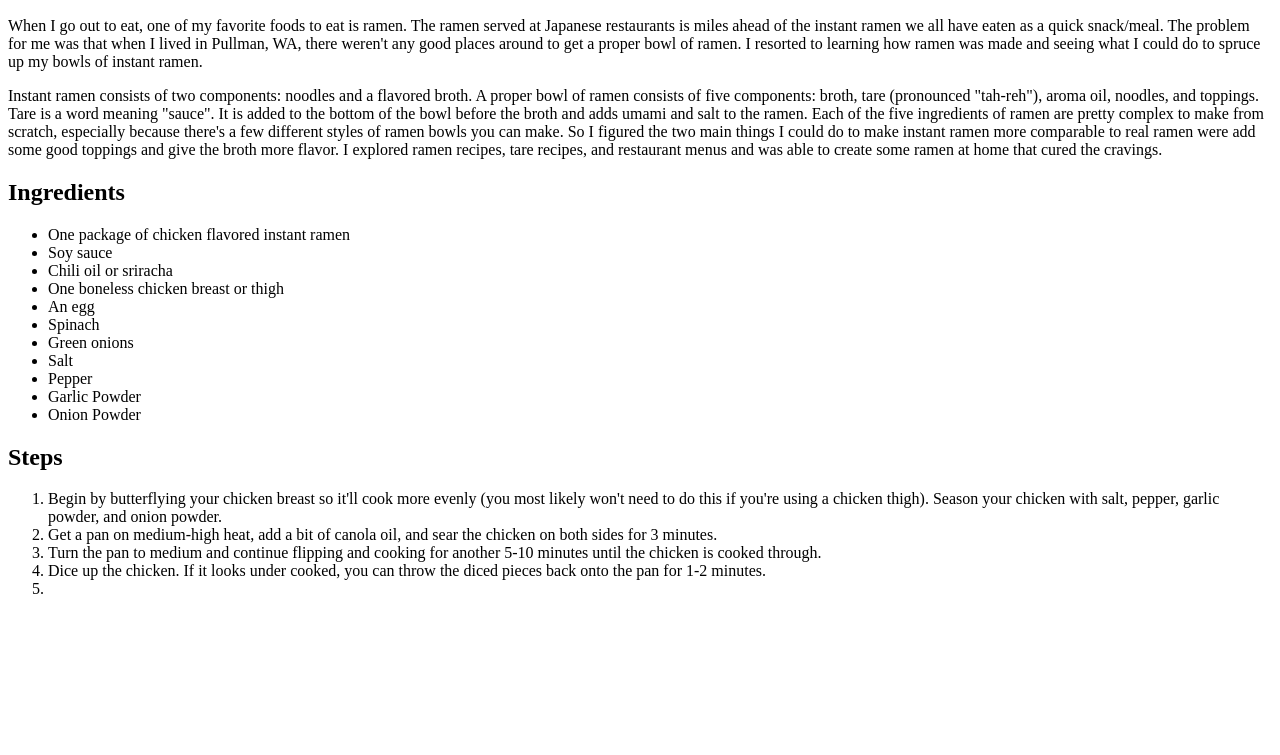
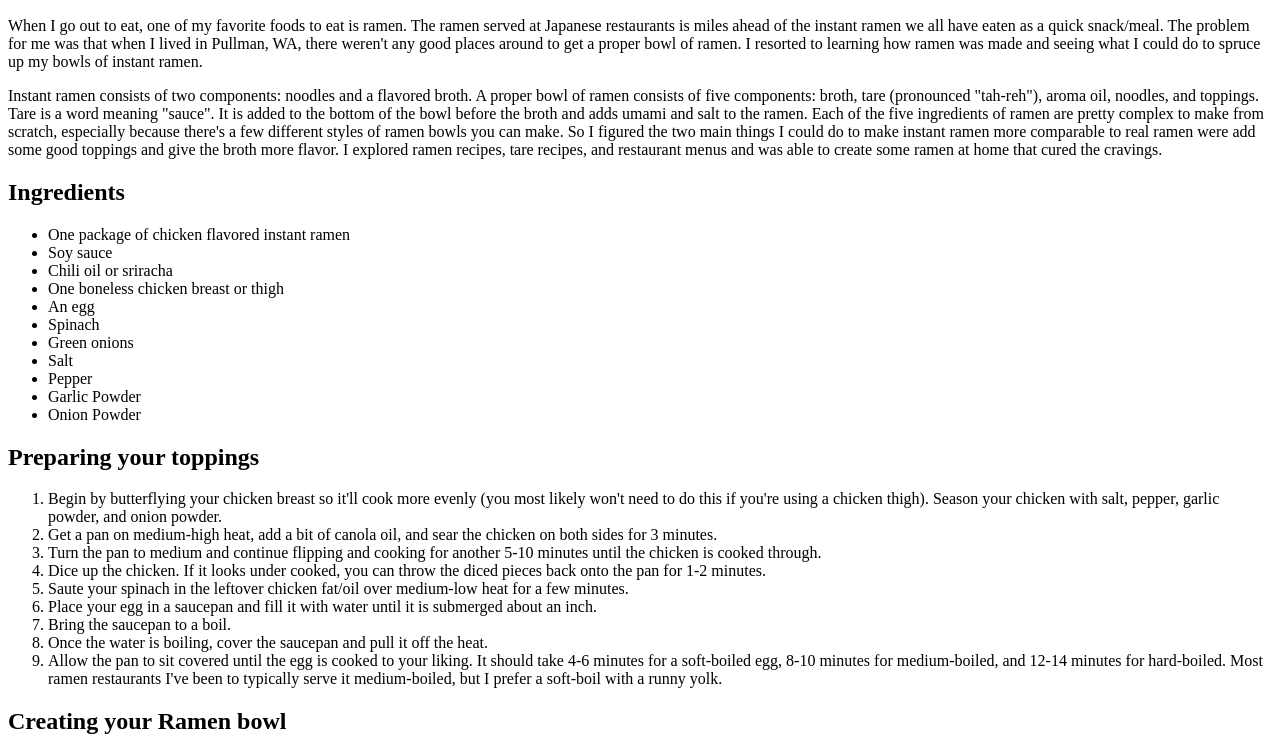
Before and after one commit to darmijo15/odin-recipes, a plain HTML site: page recipes/fancy-top-ramen.html in a window 1280 px wide. Shown: the part 110-865 px from the top of the page. Before the commit the page ends 800 px from the top, so only its background shows below. Drawn offline with Linux system fonts and the light colour scheme.

Commit message:
The recipe now has two sections, one for preparing the toppings and the other for putting it all together.

```diff
--- a/recipes/fancy-top-ramen.html
+++ b/recipes/fancy-top-ramen.html
@@ -43,7 +43,7 @@
       <li>Garlic Powder</li>
       <li>Onion Powder</li>
     </ul>
-    <h2>Steps</h2>
+    <h2>Preparing your toppings</h2>
     <ol>
       <li>
         Begin by butterflying your chicken breast so it'll cook more evenly (you
@@ -62,7 +62,26 @@
         Dice up the chicken. If it looks under cooked, you can throw the diced
         pieces back onto the pan for 1-2 minutes.
       </li>
-      <li></li>
+      <li>
+        Saute your spinach in the leftover chicken fat/oil over medium-low heat
+        for a few minutes.
+      </li>
+      <li>
+        Place your egg in a saucepan and fill it with water until it is
+        submerged about an inch.
+      </li>
+      <li>Bring the saucepan to a boil.</li>
+      <li>
+        Once the water is boiling, cover the saucepan and pull it off the heat.
+      </li>
+      <li>
+        Allow the pan to sit covered until the egg is cooked to your liking. It
+        should take 4-6 minutes for a soft-boiled egg, 8-10 minutes for
+        medium-boiled, and 12-14 minutes for hard-boiled. Most ramen restaurants
+        I've been to typically serve it medium-boiled, but I prefer a soft-boil
+        with a runny yolk.
+      </li>
     </ol>
+    <h2>Creating your Ramen bowl</h2>
   </body>
 </html>
```
